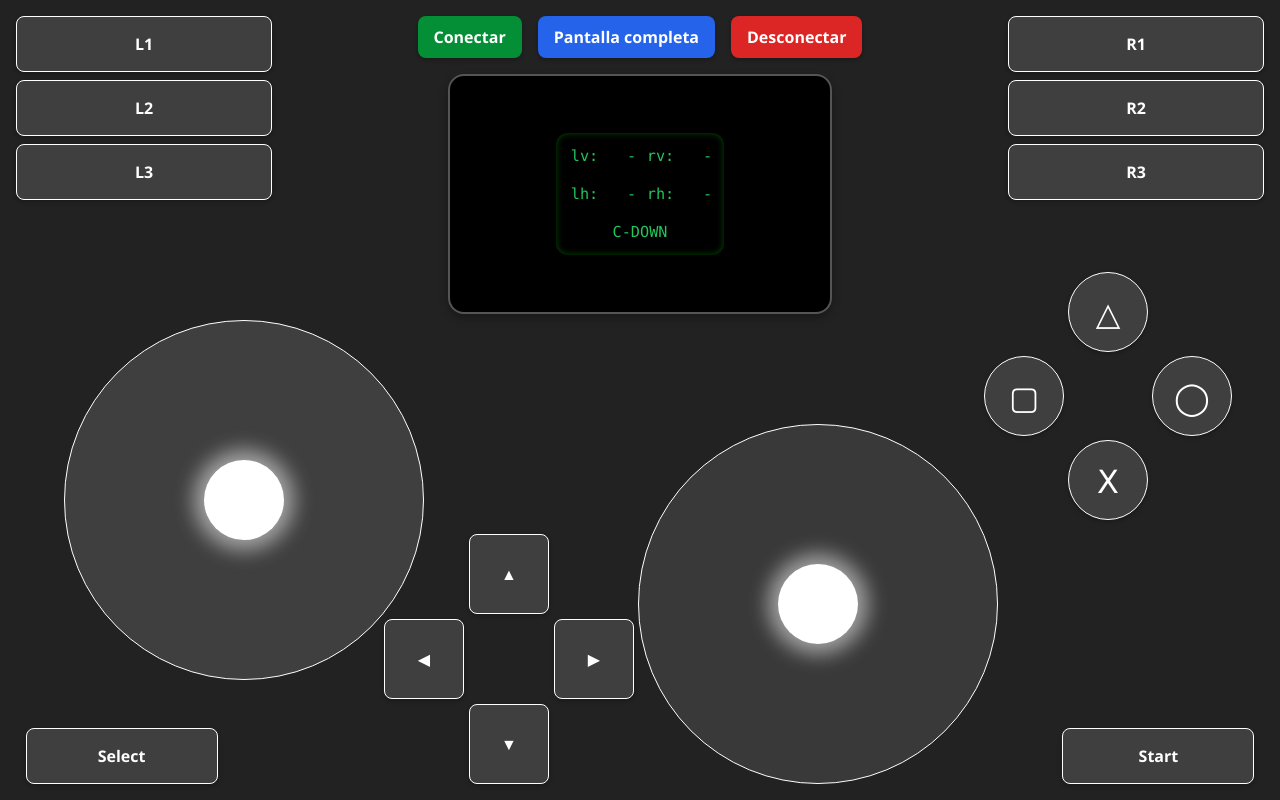
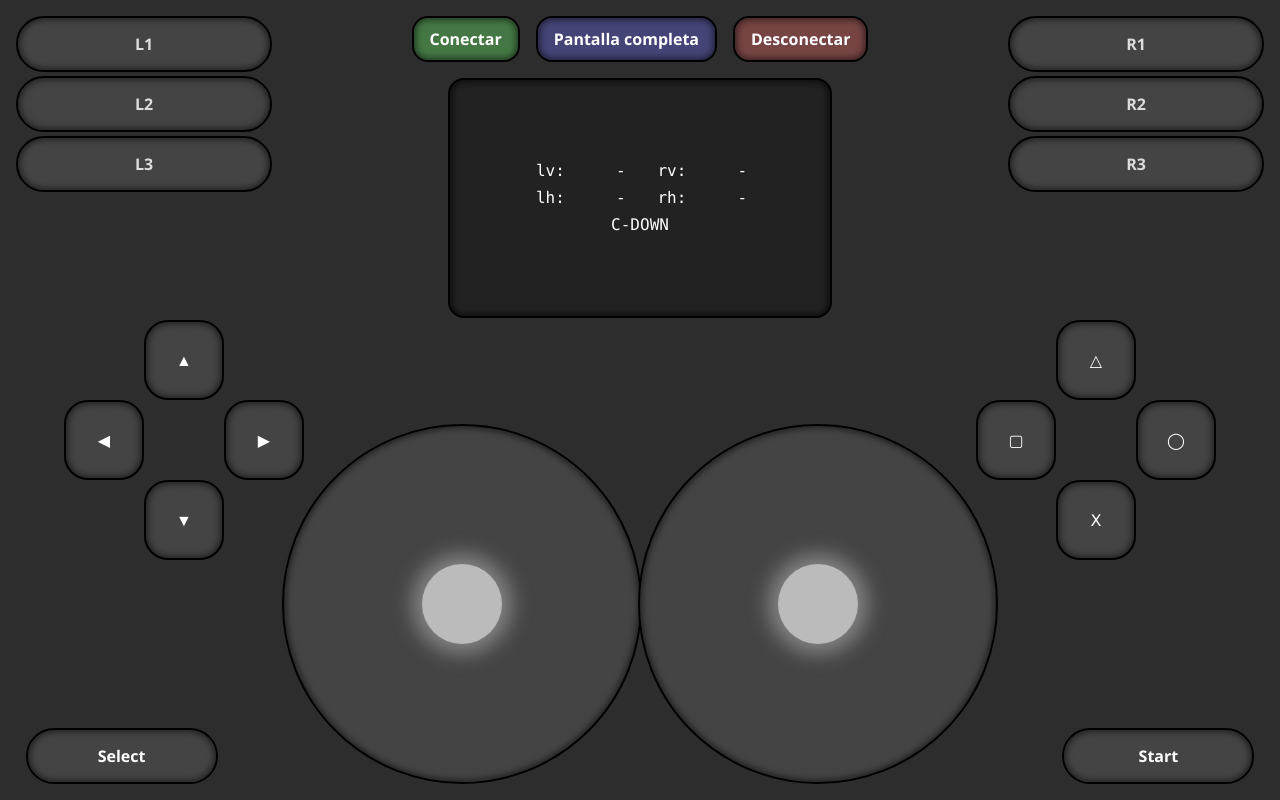
Before and after one commit to JHOSEPH-lv/joystick-bluetooth, a React (Vite) app: page / in a window 1280 px wide. Built offline with nearby package versions, Linux system fonts and the light colour scheme.

Commit message:
cambio de diseño

```diff
--- a/src/Joystick.tsx
+++ b/src/Joystick.tsx
@@ -45,7 +45,7 @@ export const JoyStick = () => {
     }
 
     const onBtnDown = (comand: string) => {
-        sendData({ [comand]: '1'}, `${comand}-DOWN`)
+        sendData({ [comand]: '1' }, `${comand}-DOWN`)
     }
 
     const onBtnUp = (comand: string) => {
@@ -53,7 +53,7 @@ export const JoyStick = () => {
     }
 
     return (
-        <div className="mando-container">
+        <div className="mando-container no-select">
 
             <div className="panel-superior">
                 <div className="panel-superior-botones">
@@ -72,7 +72,7 @@ export const JoyStick = () => {
                             <p>-</p>
                             <p>rh:</p>
                             <p>-</p>
-                            <p style={{ gridColumn: 'span 4', textAlign:'center' }}>C-DOWN</p>
+                            <p style={{ gridColumn: 'span 4', textAlign: 'center' }}>C-DOWN</p>
                         </div>
                     </CardContent>
                 </Card>
@@ -118,18 +118,6 @@ export const JoyStick = () => {
                     onPointerDown={onBtnDown}
                     onPointerUp={onBtnUp}
                 >R3</Button>
-            </div>
-
-            <div ref={leftStickRef} className="palanca palanca-izquierda">
-                <div ref={leftBallRef} className="palanca-bolita">
-                    <div className="palanca-bolita-trasladada"></div>
-                </div>
-            </div>
-
-            <div ref={rightStickRef} className="palanca palanca-derecha">
-                <div ref={rightBallRef} className="palanca-bolita">
-                    <div className="palanca-bolita-trasladada"></div>
-                </div>
             </div>
 
             <div className="flechas">
@@ -210,6 +198,19 @@ export const JoyStick = () => {
                 onPointerDown={onBtnDown}
                 onPointerUp={onBtnUp}
             >Start</Button>
+
+            <div ref={leftStickRef} className="palanca palanca-izquierda">
+                <div ref={leftBallRef} className="palanca-bolita">
+                    <div className="palanca-bolita-trasladada"></div>
+                </div>
+            </div>
+
+            <div ref={rightStickRef} className="palanca palanca-derecha">
+                <div ref={rightBallRef} className="palanca-bolita">
+                    <div className="palanca-bolita-trasladada"></div>
+                </div>
+            </div>
+
         </div>
     );
 
--- a/src/assets/css/Button.css
+++ b/src/assets/css/Button.css
@@ -3,7 +3,6 @@
   align-items: center;
   justify-content: center;
   padding: 10px 16px;
-  border-radius: 0.5em;
   font-weight: 600;
   font-size: 1rem;
   cursor: pointer;
--- a/src/assets/css/Card.css
+++ b/src/assets/css/Card.css
@@ -13,6 +13,6 @@
 }
 
 .card-base:hover {
-  border-color: #4ade80; /* Verde brillante */
-  box-shadow: 0 0 12px rgba(74, 222, 128, 0.3);
+  border-color: #dddd; /* Verde brillante */
+  box-shadow: 0 0 12px #dddf;
 }
--- a/src/assets/css/CardContent.css
+++ b/src/assets/css/CardContent.css
@@ -1,13 +1,7 @@
 /* ==== 🖥️ CardContent.css ==== */
 
 .card-content {
-  padding: 12px;
-  border-radius: 12px;
-  background-color: rgba(0, 0, 0, 0.6);
-  color: #a3e635; /* Verde neón */
   font-family: 'Consolas', monospace;
   text-align: center;
-  font-size: 0.95rem;
   line-height: 1.5;
-  box-shadow: inset 0 0 6px rgba(0, 255, 0, 0.3);
 }
--- a/src/assets/css/Joystick.css
+++ b/src/assets/css/Joystick.css
@@ -5,8 +5,7 @@
   position: relative;
   flex-direction: column;
   align-items: center;
-  background-color: #222;
-  color: white;
+  background-color: #2d2d2d;
   height: 100vh;
   width: 100vw;
   overflow: hidden;
@@ -18,14 +17,7 @@
   touch-action: none;
 }
 
-/* .palanca,
-.btn-L,
-.btn-R,
-.flecha,
-.btn-accion {
-  touch-action: none;
-} */
-
+/* Panel superior */
 .panel-superior {
   display: flex;
   flex-direction: column;
@@ -42,47 +34,146 @@
 }
 
 .btn-conectar {
-  background-color: #048f37;
+  border-radius: 1em;
+  background: #474;
+  border: 2px solid #000;
+  box-shadow: inset 0 0 6px 2px #0008;
 }
 
 .btn-desconectar {
-  background-color: #dc2626;
+  border-radius: 1em;
+  background: #744;
+  border: 2px solid #000;
+  box-shadow: inset 0 0 6px 2px #0008;
+
 }
 
 .btn-pantalla {
-  background-color: #2563eb;
+  border-radius: 1em;
+  background: #447;
+  border: 2px solid #000;
+  box-shadow: inset 0 0 6px 2px #0008;
+}
+
+/* Pantalla central */
+.pantalla-monitoreo {
+  background-color: #222;
+  border: 2px solid #000;
+  box-shadow: inset 0 0 6px 2px #000a;
+  width: 30vw;
+  height: 30vh;
+  display: flex;
+  align-items: center;
+  justify-content: center;
+}
+
+.texto-datos {
+  color: #fff;
+  background: #0000;
+  text-align: end;
+  display: grid;
+  grid-template-columns: 2em 2em 2em 2em;
+  gap: 0.2em 1.8em;
+}
+
+/* Botones L y R */
+.botones-L {
+  display: flex;
+  flex-direction: column;
+  gap: 0.25em;
+  position: absolute;
+  top: 1em;
+  left: 1em;
 }
 
 .botones-R {
   display: flex;
   flex-direction: column;
-  gap: 0.5em;
+  gap: 0.25em;
   position: absolute;
   top: 1em;
   right: 1em;
 }
 
-.botones-L {
-  display: flex;
-  flex-direction: column;
-  gap: 0.5em;
-  position: absolute;
-  top: 1em;
-  left: 1em;
-}
-
 .btn-L, .btn-R {
   width: 20vw;
   height: 7vh;
-  background-color: #fff2;
-  border: 1px solid #fff;
+  color: #ddd;
+  border-radius: 3.5vh;
+  background: #444;
+  border: 2px solid #000;
+  box-shadow: inset 0 0 6px 2px #0008;
+}
+
+/* flechas */
+.flechas {
+  display: grid;
+  grid-template-columns: repeat(3, 10VH);
+  grid-template-rows: repeat(3, 10VH);
+  gap: 0;
+  position: absolute;
+  bottom: 30vh;
+  left: 5vw;
+}
+
+.flecha {
+  border-radius: 3vh;
+  background: #444;
+  border: 2px solid #000;
+  box-shadow: inset 0 0 6px 2px #0008;
+}
+
+/* botones accion */
+.botones-accion {
+  display: grid;
+  grid-template-columns: repeat(3, 10vh);
+  grid-template-rows: repeat(3, 10vh);
+  gap: 0;
+  position: absolute;
+  bottom: 30vh;
+  right: 5vw;
+}
+
+.btn-accion {
+  border-radius: 3vh;
+  background: #444;
+  border: 2px solid #000;
+  box-shadow: inset 0 0 6px 2px #0008;
+}
+
+/* boton selec */
+.btn-selec {
+  border-radius: 3.5vh;
+  background: #444;
+  border: 2px solid #000;
+  box-shadow: inset 0 0 6px 2px #0008;
+  position: absolute;
+  width: 15vw;
+  height: 7vh;
+  bottom: 2vh;
+  left: 2vw;
+}
+
+/* boton star */
+.btn-start {
+  border-radius: 3.5vh;
+  background: #444;
+  border: 2px solid #000;
+  box-shadow: inset 0 0 6px 2px #0008;
+  position: absolute;
+  width: 15vw;
+  height: 7vh;
+  bottom: 2vh;
+  right: 2vw;
 }
 
 /* Reglas comunes para ambas palancas */
 .palanca {
   position: absolute;
   border-radius: 50%;
-  border: 1px solid #fff;
+  background: #444;
+  border: 2px solid #000;
+  box-shadow: inset 0 0 6px 2px #0008;
   overflow: hidden;
   touch-action: none; /* 🔥 esencial para evitar scroll al tocar */
   -webkit-user-select: none;
@@ -91,11 +182,10 @@
 
 /* Palanca izquierda */
 .palanca-izquierda {
-  bottom: 15vh;
-  left: 5vw;
+  bottom: 1em;
+  left: 22vw;
   width: 45vh;
   height: 45vh;
-  background-color: #fff2;
 }
 
 /* Palanca derecha */
@@ -104,7 +194,6 @@
   right: 22vw;
   width: 45vh;
   height: 45vh;
-  background-color: #6665;
 }
 
 /* Capa que se mueve (controlada por transform desde JS) */
@@ -128,80 +217,15 @@
   width: 10vh;
   height: 10vh;
   border-radius: 50%;
-  background-color: #fff;
-  box-shadow: 0 0 20px 10px #fff8;
+  background-color: #bbb;
+  box-shadow: 0 0 20px 10px #bbb8;
   /* centra respecto al padre */
   pointer-events: none; /* la interacción ocurre en el contenedor */
 }
 
-.botones-accion {
-  display: grid;
-  grid-template-columns: repeat(3, 10vh);
-  grid-template-rows: repeat(3, 10vh);
-  gap: 0.25em;
-  position: absolute;
-  bottom: 35vh;
-  right: 3em;
+.no-select {
+  -webkit-user-select: none;
+  -moz-user-select: none;
+  -ms-user-select: none;
+  user-select: none;
 }
-
-.flecha {
-  background-color: #fff2;
-  border: 1px solid #fff;
-}
-
-.btn-selec {
-  background-color: #fff2;
-  border: 1px solid #fff;
-  position: absolute;
-  width: 15vw;
-  height: 7vh;
-  bottom: 2vh;
-  left: 2vw;
-}
-
-.btn-start {
-  background-color: #fff2;
-  border: 1px solid #fff;
-  position: absolute;
-  width: 15vw;
-  height: 7vh;
-  bottom: 2vh;
-  right: 2vw;
-}
-
-/* Pantalla central */
-.pantalla-monitoreo {
-  background-color: #000;
-  border: 2px solid #555;
-  width: 30vw;
-  height: 30vh;
-  display: flex;
-  align-items: center;
-  justify-content: center;
-}
-
-.texto-datos {
-  color: #22c55e;
-  text-align: end;
-  display: grid;
-  grid-template-columns: 2em 2em 2em 2em;
-  gap: 1em 0.5em;
-}
-
-/* Botones de acción */
-.flechas {
-  display: grid;
-  grid-template-columns: repeat(3, 10VH);
-  grid-template-rows: repeat(3, 10VH);
-  gap: 5px;
-  position: absolute;
-  bottom: 1em;
-  left: 30vw;
-}
-
-.btn-accion {
-  border-radius: 50%;
-  font-size: 2em;
-  background-color: #fff2;
-  border: 1px solid #fff;
-}
--- a/src/assets/css/index.css
+++ b/src/assets/css/index.css
@@ -27,7 +27,6 @@ body {
 }
 
 button {
-  border-radius: 8px;
   border: 1px solid transparent;
   padding: 0.6em 1.2em;
   font-size: 1em;
```
